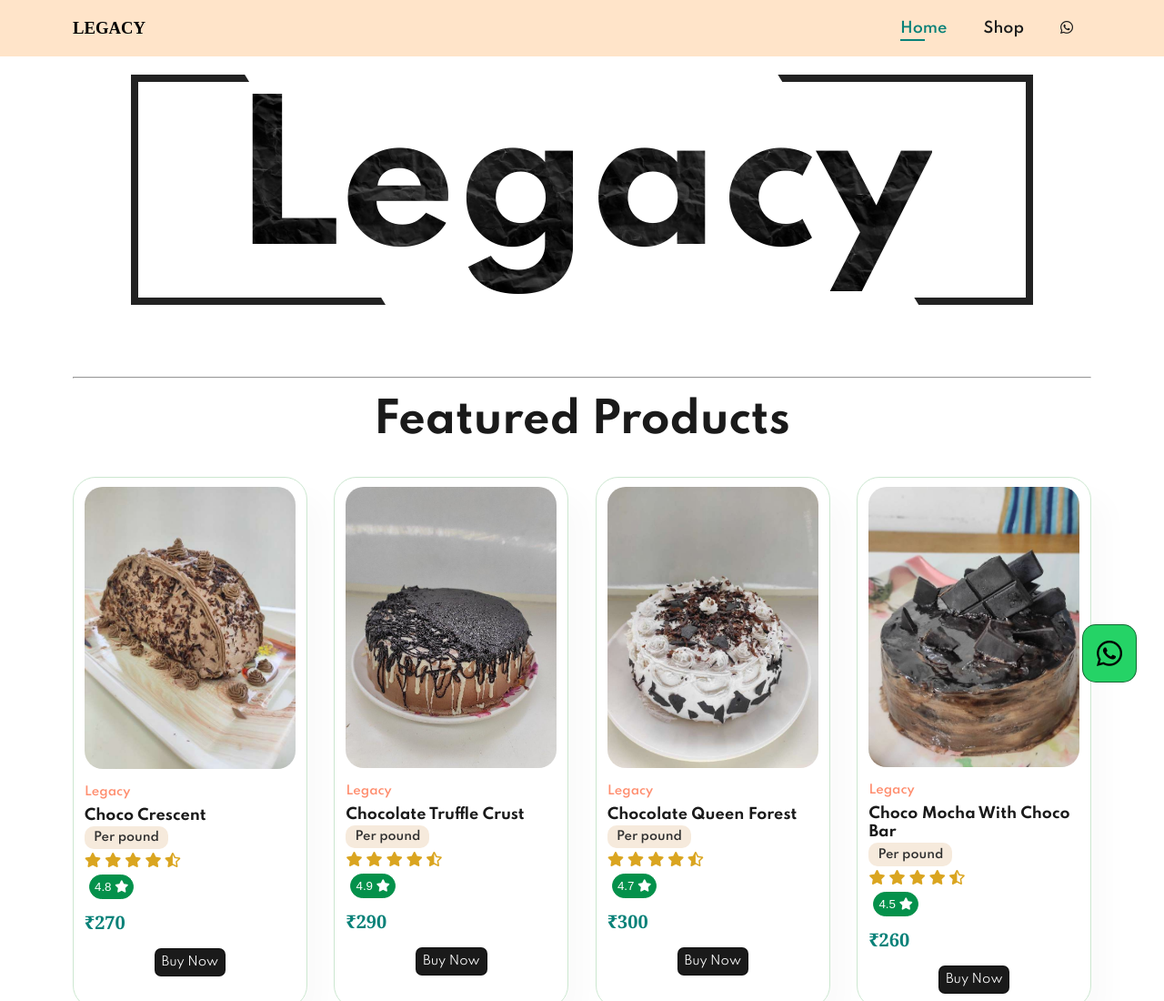
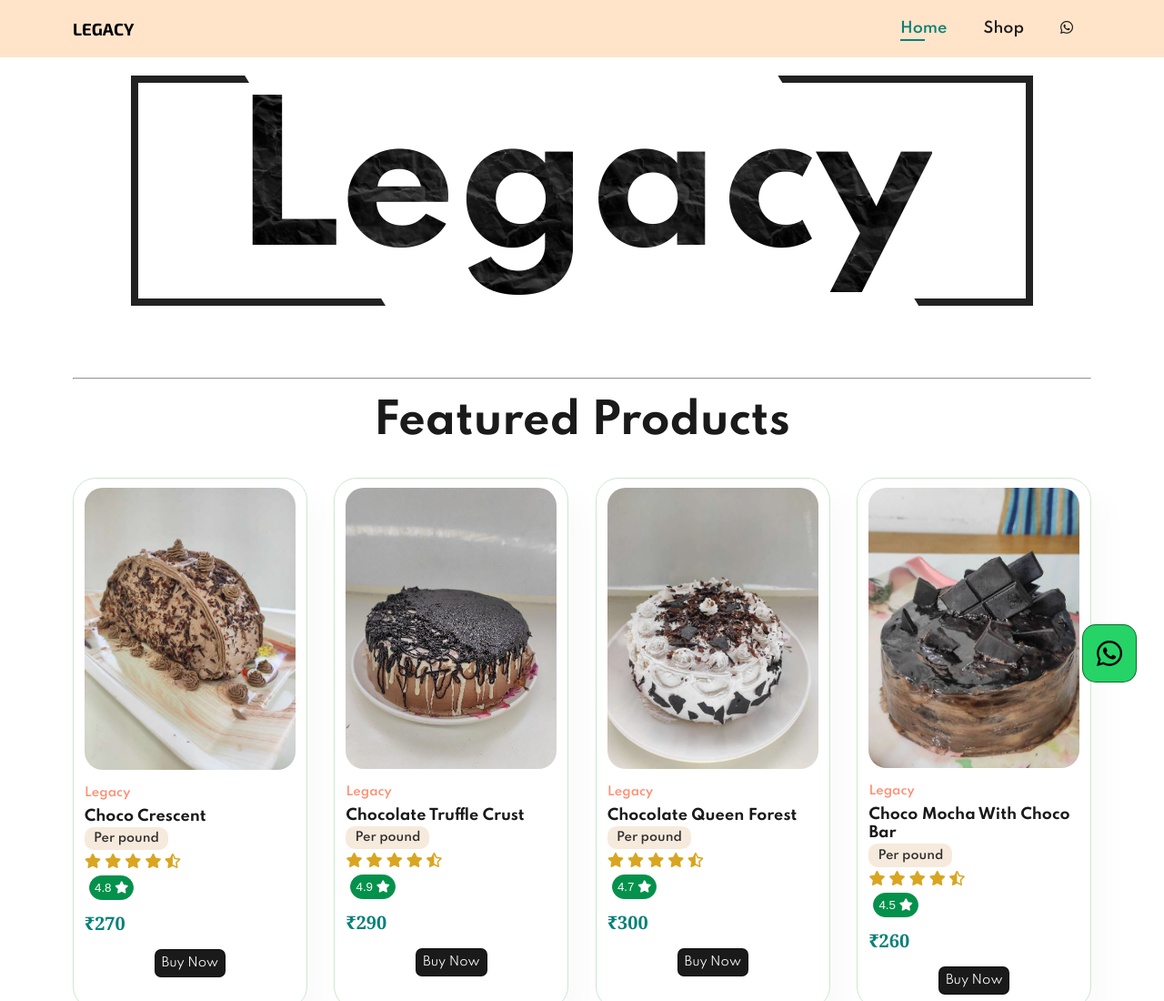
Before and after one commit to legacycakes/cakes, a plain HTML site: page index.html in a window 1280 px wide. Shown: the top 1100 px of the page at 91% size. Drawn offline with Linux system fonts and the light colour scheme; a web font is replaced by a local one.

Commit message:
Update style.css

```diff
--- a/style.css
+++ b/style.css
@@ -40,8 +40,11 @@ p{
  display: flex;
 justify-content: space-between;
 flex-wrap: wrap;
+}
+#logo{
+ font-family:"Exo 2";
+}
 
-}
 #box{
  margin-left: auto;
  margin-right: auto;
```
